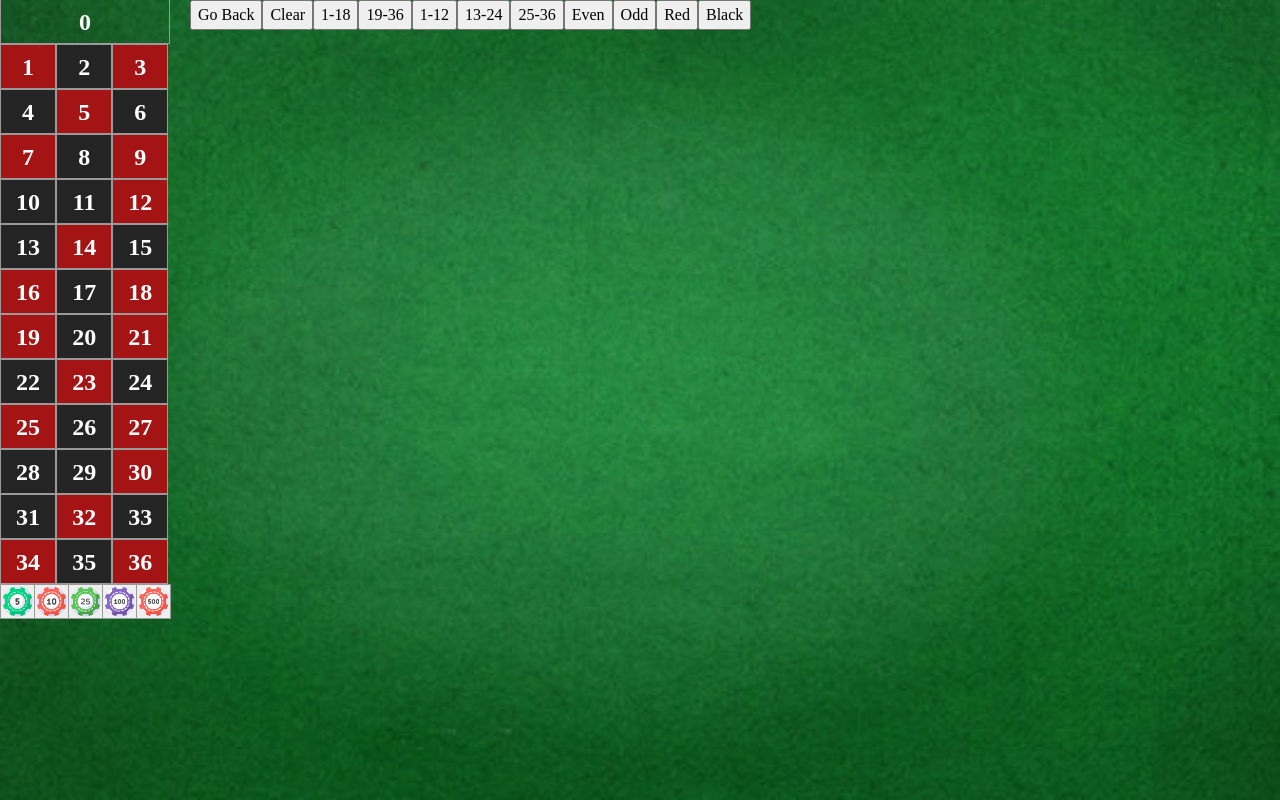
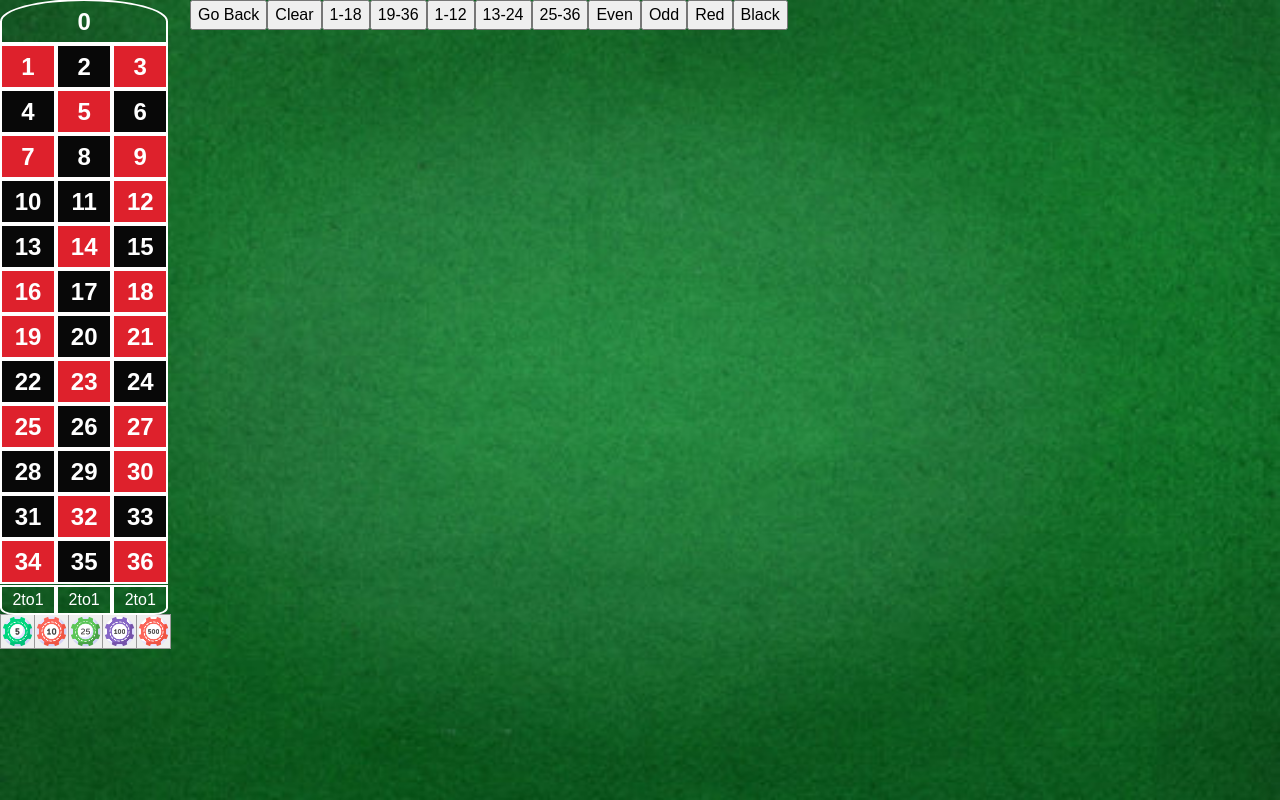
Before and after one commit to Ex-Machin/roulette-simulator, a Next.js app: page / in a window 1280 px wide. Built offline with nearby package versions, Linux system fonts and the light colour scheme.

Commit message:
commit before removing important part of application

```diff
--- a/app/components/RoulleteButton.tsx
+++ b/app/components/RoulleteButton.tsx
@@ -1,16 +1,25 @@
 type RouletteButtonProps = {
-    label: string;
     range: number[];
     onSelect: (range: string) => void;
     onHover: (range: number[], isHovering: boolean) => void;
+    displayedLabel: string
+    betName: string
+    chip: string
+    className?: string
 };
 
-export const RouletteButton: React.FC<RouletteButtonProps> = ({ label, range, onSelect, onHover }) => (
+export const RouletteButton: React.FC<RouletteButtonProps> = ({ range, onSelect, onHover, displayedLabel, betName, chip, className="" }) => (
+    <>
     <button
         onMouseEnter={() => onHover(range, true)}
         onMouseLeave={() => onHover(range, false)}
-        onClick={() => onSelect(label)}
-    >
-        {label}
+        onClick={() => onSelect(betName)}
+        className={className}
+        >
+        {displayedLabel}
     </button>
+    {chip &&
+        <img src={`./cursors/${chip}.png`} alt="chip_icon" className='chip_icon' />
+    }
+    </>
 );
--- a/app/components/board.tsx
+++ b/app/components/board.tsx
@@ -2,6 +2,8 @@ import { MouseEventHandler } from "react";
 import Chip from "./Chip";
 import Square from "./Sqaure";
 import getRouletteColor from "../utils/functions";
+import { RouletteButton } from "./RoulleteButton";
+import { leftColumn, middleColumn, rightColumn } from "../utils/ranges";
 
 
 export interface BoardProps {
@@ -12,10 +14,12 @@ export interface BoardProps {
     highlightedCombination: number[]
     onMouseLeave: MouseEventHandler<HTMLButtonElement>;
     onMouseMove: (index: number, x: number, width: number, y: number, height: number) => void;
+    onRangeSelect: Function
+    setHoverState: (range: number[], isHovering: boolean) => void
 }
 
 
-export default function Board({ squares, hovered, onSquareSelect, setCursor, highlightedCombination, onMouseMove, onMouseLeave }: BoardProps) {
+export default function Board({ squares, hovered, onSquareSelect, setCursor, highlightedCombination, onMouseMove, onMouseLeave, onRangeSelect, setHoverState }: BoardProps) {
 
 
     const changeCursor = (value: string) => {
@@ -30,7 +34,7 @@ export default function Board({ squares, hovered, onSquareSelect, setCursor, hig
                     key={0}
                     index="0"
                     color={
-                        highlightedCombination.includes(0) ? "hover " +  getRouletteColor(0): getRouletteColor(0)
+                        highlightedCombination.includes(0) ? "hover " + getRouletteColor(0) : getRouletteColor(0)
                     }
                     hover={hovered[0]}
                     chip={squares[0].lastChip}
@@ -62,6 +66,33 @@ export default function Board({ squares, hovered, onSquareSelect, setCursor, hig
                     })}
                 </div>
             ))}
+            <div className="collumns-roullete">
+
+                <RouletteButton
+                    range={leftColumn}
+                    onSelect={(label) => onRangeSelect(label)}
+                    onHover={setHoverState}
+                    className="roullete-button column"
+                    betName="Left Column"
+                    displayedLabel="2to1"
+                />
+                <RouletteButton
+                    range={middleColumn}
+                    onSelect={(label) => onRangeSelect(label)}
+                    onHover={setHoverState}
+                    className="roullete-button column"
+                    betName="Middle Column"
+                    displayedLabel="2to1"
+                />
+                <RouletteButton
+                    range={rightColumn}
+                    onSelect={(label) => onRangeSelect(label)}
+                    onHover={setHoverState}
+                    className="roullete-button column"
+                    betName="Right Column"
+                    displayedLabel="2to1"
+                />
+            </div>
             <div>
                 {[5, 10, 25, 100, 500].map((value) => {
                     return <Chip key={value} value={value} onCursorClick={() => changeCursor(value.toString())} />
--- a/app/components/game.tsx
+++ b/app/components/game.tsx
@@ -7,12 +7,15 @@ import {
   black,
   even,
   leftBlock,
+  leftColumn,
+  middleColumn,
   nineteenTo36,
   odd,
   oneTo12,
   oneTo18,
   red,
   rightBlock,
+  rightColumn,
   thirteenTo24,
   twentyfiveTo36,
 } from "../utils/ranges";
@@ -67,6 +70,7 @@ export default function Game() {
         ]);
 
         updatedSquares = calculatePositions(updatedSquares, cursor)
+        setBets([...bets, { [highlightedCombination.join("/")]: cursor }]);
       } else {
 
         updatedSquares[i].bet += Number(cursor);
@@ -77,11 +81,12 @@ export default function Game() {
         }
         updatedSquares[i].lastChip = cursor;
 
-
+        setBets([...bets, { [i]: cursor }]);
+        // To keep history the same
         setBetCombinationsHistory([...betCombinationsHistory, updatedBetCombination])
       }
 
-      setBets([...bets, { [i]: cursor }]);
+
       setHistory([...history, updatedSquares]);
 
     }
@@ -326,6 +331,8 @@ export default function Game() {
           highlightedCombination={highlightedCombination}
           onMouseMove={onMouseMove}
           onMouseLeave={onMouseLeave}
+          onRangeSelect={onRangeSelect}
+          setHoverState={setHoverState}
         />
       </div>
       <div className="game-info">
@@ -334,58 +341,68 @@ export default function Game() {
           Clear
         </button>
         <RouletteButton
-          label="1-18"
           range={oneTo18}
-          onSelect={(label) => onRangeSelect(label)}
+          onSelect={(betName) => onRangeSelect(betName)}
           onHover={setHoverState}
+          betName="1-18"
+          displayedLabel="1-18"
         />
         <RouletteButton
-          label="19-36"
           range={nineteenTo36}
-          onSelect={(label) => onRangeSelect(label)}
+          onSelect={(betName) => onRangeSelect(betName)}
           onHover={setHoverState}
+          betName="19-36"
+          displayedLabel="19-36"
         />
         <RouletteButton
-          label="1-12"
           range={oneTo12}
-          onSelect={(label) => onRangeSelect(label)}
+          onSelect={(betName) => onRangeSelect(betName)}
           onHover={setHoverState}
+          betName="1-12"
+          displayedLabel="1-12"
         />
         <RouletteButton
-          label="13-24"
           range={thirteenTo24}
-          onSelect={(label) => onRangeSelect(label)}
+          onSelect={(betName) => onRangeSelect(betName)}
           onHover={setHoverState}
+          betName="13-24"
+          displayedLabel="13-24"
         />
         <RouletteButton
-          label="25-36"
           range={twentyfiveTo36}
-          onSelect={(label) => onRangeSelect(label)}
+          onSelect={(betName) => onRangeSelect(betName)}
           onHover={setHoverState}
+          betName="25-36"
+          displayedLabel="25-36"
         />
         <RouletteButton
-          label="Even"
           range={even}
-          onSelect={(label) => onRangeSelect(label)}
+          onSelect={(betName) => onRangeSelect(betName)}
           onHover={setHoverState}
+          betName="Even"
+          displayedLabel="Even"
           />
         <RouletteButton
-          label="Odd"
           range={odd}
-          onSelect={(label) => onRangeSelect(label)}
+          onSelect={(betName) => onRangeSelect(betName)}
           onHover={setHoverState}
+          betName="Odd"
+          displayedLabel="Odd"
         />
         <RouletteButton
-          label="Red"
           range={red}
-          onSelect={(label) => onRangeSelect(label)}
+          onSelect={(betName) => onRangeSelect(betName)}
           onHover={setHoverState}
+          betName="Red"
+          displayedLabel="Red"
         />
+
         <RouletteButton
-          label="Black"
           range={black}
-          onSelect={(label) => onRangeSelect(label)}
+          onSelect={(betName) => onRangeSelect(betName)}
           onHover={setHoverState}
+          betName="Black"
+          displayedLabel="Black"
         />
       </div>
     </div>
--- a/app/css/globals.css
+++ b/app/css/globals.css
@@ -1,4 +1,3 @@
-
 .game {
   display: flex;
   flex-direction: row;
@@ -6,12 +5,15 @@
   background-size: 100% 100%;
   height: 100vh;
   overflow: hidden;
+  font-family: Arial, Helvetica, sans-serif;
 }
 
 .square {
   position: relative;
-  width: 33%; /* Задайте ширину для наглядности */
-  height: 45px; /* Задайте высоту для наглядности */
+  width: 33%;
+  /* Задайте ширину для наглядности */
+  height: 45px;
+  /* Задайте высоту для наглядности */
 }
 
 .chip {
@@ -26,7 +28,8 @@
   text-align: center;
   color: white;
   cursor: inherit;
-  width: 35px; /* Кнопка займет весь контейнер */
+  width: 35px;
+  /* Кнопка займет весь контейнер */
   height: 35px;
 }
 
@@ -35,11 +38,10 @@
   height: 100%;
 }
 
-
-
 .square_button {
-  border: 1px solid #999;
+  border: 2px solid #ffffff;
   float: left;
+  border-collapse: collapse;
   font-size: 24px;
   font-weight: bold;
   line-height: 34px;
@@ -48,11 +50,13 @@
   text-align: center;
   color: white;
   cursor: inherit;
-  width: 100%; /* Кнопка займет весь контейнер */
+  background-color: green;
+  width: 100%;
+  /* Кнопка займет весь контейнер */
   height: 100%;
 }
 
-.square img.chip_icon  {
+.square img.chip_icon {
   z-index: 2;
   position: absolute;
   transform: translate(-50%, -50%);
@@ -60,13 +64,9 @@
 }
 
 .square_button.green {
-  width: 100%;
+  width: 99%;
   background-color: transparent;
-  /* background-repeat: no-repeat;
-  border: none;
-  cursor: pointer;
-  overflow: hidden;
-  outline: none; */
+  border-radius: 50% 50% 0 0;
 }
 
 .square_button.green.hover {
@@ -74,32 +74,53 @@
 }
 
 .square_button.red {
-  background-color: rgb(165, 20, 20);
+  background-color: rgb(222, 33, 44);
 }
 
 .square_button.red:hover {
-  background-color: rgb(187, 78, 78);
+  background-color: rgb(238, 142, 148);
+}
+
+.square_button.red.hover {
+  background-color: rgb(238, 142, 148);
 }
 
 .square_button.black {
-  background-color: rgb(36, 36, 36);
+  background-color: rgb(8, 8, 8);
 }
 
 .square_button.black:hover {
-  background-color: rgb(47, 47, 47);
-}
-
-.square_button.red.hover {
-  background-color: rgb(187, 78, 78);
+  background-color: rgb(130, 130, 130);
 }
 
 .square_button.black.hover {
-  background-color: rgb(47, 47, 47);
+  background-color: rgb(130, 130, 130);
 }
+
 
 .square_button.highlighted {
   transition: background-color 0.3s;
 }
+
+.roullete-button {
+  cursor: inherit;
+}
+
+.roullete-button.column {
+  background: transparent;
+  color: white;
+  border: 2px solid white;
+  width: 33%;
+}
+
+.roullete-button.column:first-child {
+  border-radius: 0 0 0 25%;
+}
+
+.roullete-button.column:last-child {
+  border-radius: 0 0 25% 0;
+}
+
 
 .board-row {
   display: flex;
--- a/app/utils/ranges.ts
+++ b/app/utils/ranges.ts
@@ -22,6 +22,10 @@ export const red = [
 export const black = [
   2, 6, 4, 8, 10, 11, 13, 15, 17, 20, 22, 24, 26, 28, 29, 31, 33, 35,
 ];
+
+export const leftColumn = [1,4,7,10,13,16,19,22,25,28,31,34]
+export const middleColumn = [2,5, 8,11,14,17,20,23,26,29,32,35]
+export const rightColumn = [3,6,9,12,15,18,21,24,27,30,33,36]
 
 // helpers
 export const rightBlock = new Set([3, 6, 9, 12, 15, 18, 21, 24, 27, 30, 33, 36]);
```
Lines whose indentation alone changed are shown as unchanged.
